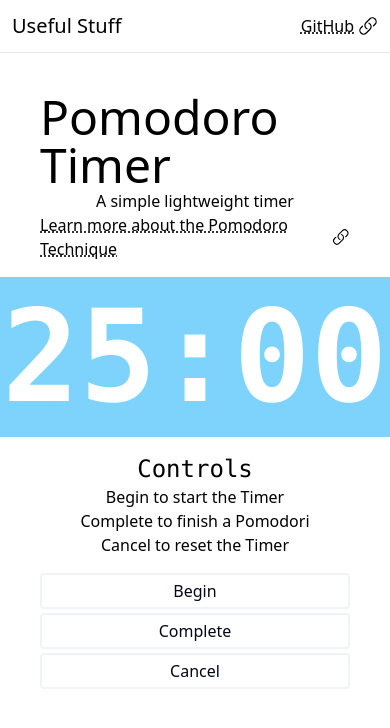
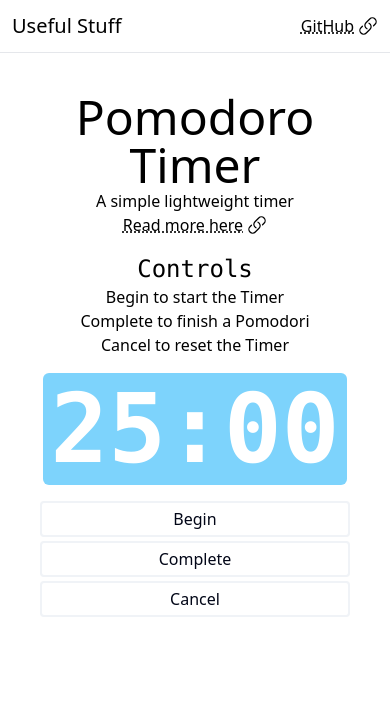
Before and after one commit to aadritraj/useful-stuff, a SvelteKit app: page /pomodoro in a window 390 px wide. Shown: the top 728 px of the page. Built offline with nearby package versions, Linux system fonts and the light colour scheme.

Commit message:
feat: make the pomodoro page play better on mobile

```diff
--- a/src/routes/pomodoro/+page.svelte
+++ b/src/routes/pomodoro/+page.svelte
@@ -96,25 +96,29 @@
 	<meta name="description" content="A virtual timer for applying the Pomodoro Technique." />
 </svelte:head>
 
-<div class="flex flex-col items-center gap-4 justify-center p-10">
+<div class="flex flex-col items-center justify-center gap-4 p-10">
 	<div class="flex flex-col items-center">
-		<h1 class="text-5xl font-medium">Pomodoro Timer</h1>
+		<h1 class="text-center text-5xl font-medium">Pomodoro Timer</h1>
 		<p>A simple lightweight timer</p>
-		<Link target="_blank" href="https://en.wikipedia.org/wiki/Pomodoro_Technique">Learn more about the Pomodoro Technique</Link>
-	</div>
-
-	<div class="rounded-md bg-sky-300 p-4 font-mono text-9xl font-semibold text-white">
-		{formattedTime}
+		<Link target="_blank" href="https://en.wikipedia.org/wiki/Pomodoro_Technique"
+			>Read more here</Link
+		>
 	</div>
 
 	<div class="flex flex-col items-center">
-		<span class="text-2xl font-light font-mono">Controls</span>
+		<span class="font-mono text-2xl font-light">Controls</span>
 		<p>Begin to start the Timer</p>
 		<p>Complete to finish a Pomodori</p>
 		<p>Cancel to reset the Timer</p>
 	</div>
 
-	<div class="flex flex-col space-y-1 max-w-xs w-full">
+	<div
+		class="max-w-5xl text-clip rounded-md bg-sky-300 p-2 font-mono text-8xl font-semibold text-white"
+	>
+		{formattedTime}
+	</div>
+
+	<div class="flex w-full max-w-xs flex-col space-y-1">
 		<Button onclick={startPomodoro}>Begin</Button>
 		<Button onclick={completePomodoro}>Complete</Button>
 		<Button onclick={cancelPomodoro}>Cancel</Button>
```
